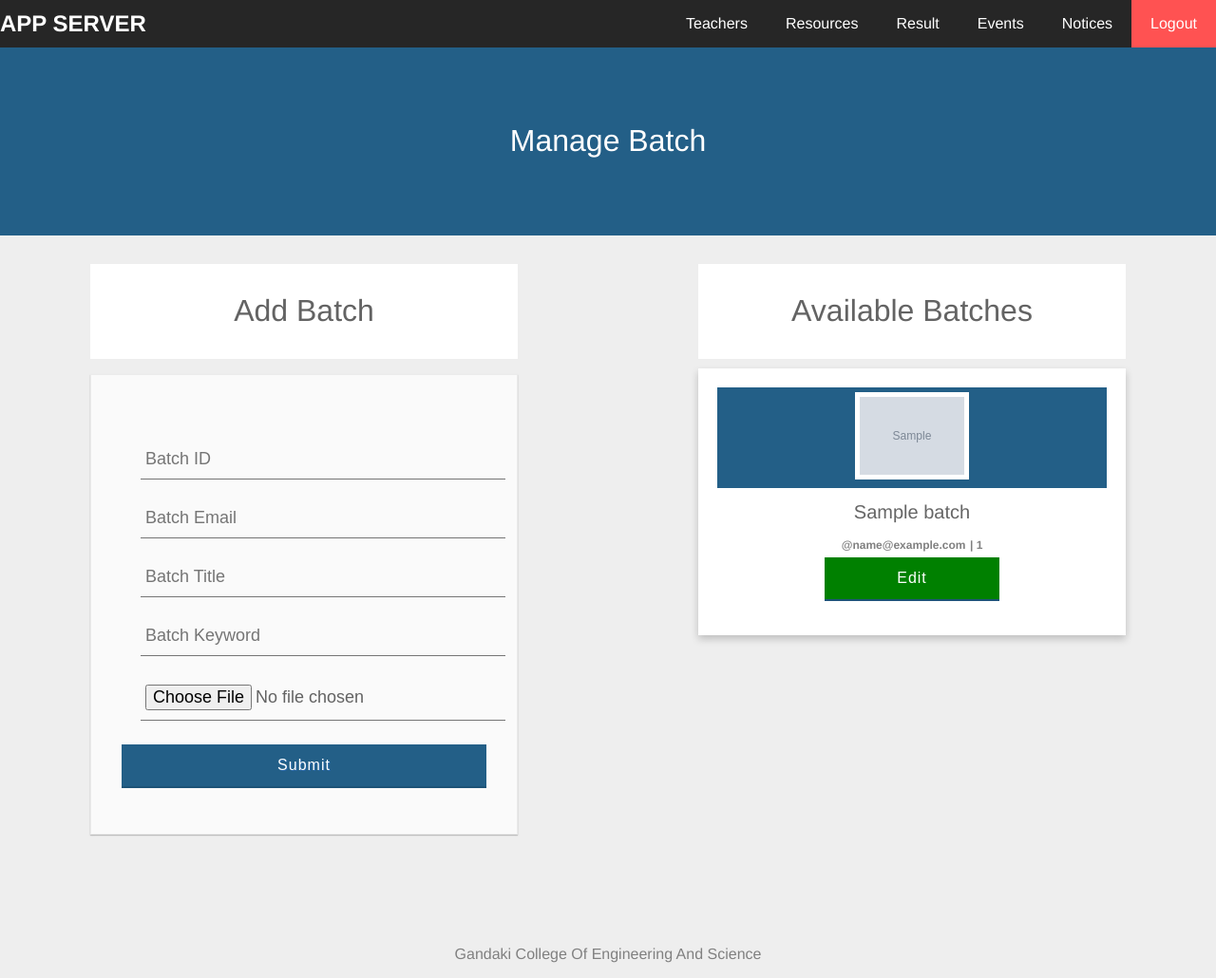
After one commit to ananta/college-app, a PHP site: page /gcesServer/pages/admin/admin_batch.php in a window 1280 px wide. The commit adds this page. Shown: the whole page at 95% size. Run offline with PHP 8.4, Linux system fonts and the light colour scheme; the visitor is signed in with stand-in values (Sample User, id 1); tables that the repository leaves empty or names only in its code hold one stand-in row (values such as "Sample post"); grey boxes marked "Sample" are stand-in pictures.

Commit message:
Batch Functionality Updated

```diff
--- a/css/style.css
+++ b/css/style.css
@@ -669,7 +669,7 @@ header {
 
 #snackbar.showError {
 	visibility: visible;
-	background-color:rgb(175, 76, 76);
+	background-color:rgb(192, 20, 20);
     -webkit-animation: fadein 0.5s, fadeout 0.5s 2.5s;
     animation: fadein 0.5s, fadeout 0.5s 2.5s;
 }
--- a/js/index.js
+++ b/js/index.js
@@ -7,12 +7,12 @@ function showMessage(type, message) {
       x.innerHTML = message;
       setTimeout(function(){ x.className = x.className.replace("showSuccess", ""); }, 3000);
     break;
-    case 'warning':
+    case 'error':
       var x = document.getElementById("snackbar");
       x.className = "showError";
       setTimeout(function(){ x.className = x.className.replace("showError", ""); }, 3000);
     break;
-    case 'error':
+    case 'warning':
       var x = document.getElementById("snackbar");
       x.className = "showWarning";
       setTimeout(function(){ x.className = x.className.replace("showWarning", ""); }, 3000);
--- /dev/null
+++ b/pages/admin/admin_batch.php
@@ -0,0 +1,138 @@
+<?php
+include('../../utils/session.php');
+include('../../components/header.php');
+include('../../config/config.php');
+$errors = array();
+$messages = array();
+
+if($_SERVER["REQUEST_METHOD"] == "POST"){
+    $b_id =$_POST["b_id"];
+    $b_email =$_POST["b_email"];
+    $b_title =$_POST["b_title"];
+    $b_keyword =$_POST["b_keyword"];
+    $file = $_FILES["batchImg"];
+
+
+    $profile_picture_location="";
+    if(empty($b_id)){ array_push($errors, "Batch ID Required");};
+    if(empty($b_email)){ array_push($errors, "Batch Email Required");};
+    if(empty($b_title)){ array_push($errors, "Batch Title Required");};
+    if(empty($b_keyword)){ array_push($errors, "Batch Keyword Required");};
+    $file_name = $file['name'];
+    $file_temp_name = $file['tmp_name'];
+    $file_size = $file['size'];
+    $file_error = $file['error'];
+    $file_type = $file['type'];
+    if($file_size != 0){
+        $file_ext = explode('.', $file_name);
+        $file_actual_ext = strtolower(end($file_ext));
+        $allowed = array('jpg','jpeg','png','pdf');
+        if(in_array($file_actual_ext, $allowed)){
+            if($file_error === 0 ){
+                if($file_size < 10000000){
+                    $file_nameNew = uniqid('', true).".".$file_actual_ext;
+                    if(move_uploaded_file($file_temp_name, $mainLocation."uploads/batch/landing-picture/".$file_nameNew)){
+                          $batch_picture_location = $file_nameNew;
+                    } else {
+                        array_push($errors, "Something went wrong");
+                    }
+                } else {
+                    array_push($errors, "Your File is Too Big");
+                }
+            }else{
+                array_push($errors, "Something Went Wrong!");
+            }
+        }else{
+            array_push($errors, "File With ".$file_actual_ext." extension is not supported");
+        }
+    }
+    if(count($errors) == 0){
+        $batch_check_query = "SELECT * FROM batch WHERE batch_id='$b_id'  LIMIT 1";
+        $result = mysqli_query($db, $batch_check_query);
+        $batch = mysqli_fetch_assoc($result);
+
+        if ($batch) {
+          if ($batch['batch_id'] === $b_id) {
+            array_push($errors, "Batch ID already exists! Please Use Different Batch ID");
+          }
+        }else{
+            $query = "INSERT INTO batch ( batch_id, batch_email, batch_title, batch_keyword, batch_img) VALUES ('".$b_id."','". $b_email."','". $b_title."','". $b_keyword."','".$batch_picture_location."')";
+            $data = mysqli_query($db, $query);
+            if($data){
+                $messages[] = "Added Batch ".$b_title;
+            }else{
+                $errors[] = "ERROR ". $query;
+            }
+        }
+    }
+}
+?>
+    <div class="heroic-header">
+        <h1 class="heroic-title">Manage Batch</h1>
+    </div>
+    <div class="row">
+        <div class="column">
+            <div class="minorCardHeader">
+                <h1>Add Batch</h1>
+            </div>
+            <form method="post" action="" id="batchform" enctype="multipart/form-data">
+                <?php include('../../components/errors.php')?>
+                <?php include('../../components/message.php')?>
+                <input type="text" name="b_id" placeholder="Batch ID"/>
+                <input type="email" name="b_email" placeholder="Batch Email"/>
+                <input type="text" name="b_title" placeholder="Batch Title"/>
+                <input type="text" name="b_keyword" placeholder="Batch Keyword"/>
+                <input type="file" name="batchImg" placeholder="Class Photo"/>
+                <input type="submit"class="button buttonBlue" name="AddBatch" value="Submit"/>
+            </form>
+        </div>
+        <div class="column">
+            <div class="minorCardHeader" style="">
+                <h1>Available Batches</h1>
+            </div>
+        <?php
+ if($_SERVER["REQUEST_METHOD"] == "GET" || $_SERVER["REQUEST_METHOD"] == "POST"){
+    $sql = "SELECT * FROM batch";
+    $result = mysqli_query($db,$sql);
+    echo '<div class="centeredContainer">
+            <div class="controllableList">
+                <ul>
+            ';
+    while($row = mysqli_fetch_array($result)){
+
+        echo '
+                <li>
+                <div style="display:inline;">
+                    <div style="background-color:#235F87; padding:5px;">
+                    <img style="" src="'.(($row['batch_img'])?($mainPage.'uploads/batch/landing-picture/'.$row['batch_img']):($mainPage.'res/avatar.png')).'" alt="Batch Banner">
+                    </div>
+                        <h1>'.$row['batch_title'].'</h1>
+                        <h4>'."@".$row['batch_email'].'</h4>
+                        <h4>| '.$row['batch_id'].'</h4>
+                    </div>
+                    <div class="controllableListButtons">
+                        <a href="'.$mainPage.'pages/edit/edit_batchs.php?editBatch='.$row['batch_id'].'">
+                            <button class="button" style="background-color:green;">Edit</button>
+                        </a>
+                    </div>
+                </li>
+        ';
+        }
+        echo '
+            </ul>
+        </div>
+    </div>';
+}
+?>
+        </div>
+    </div>
+    <?php
+    include('../../components/snackbar.php');
+    include('../../components/footer.php');
+    if(isset($_GET["message"])){
+        echo "<script type='text/javascript'>showMessage('success', '".$_GET["message"]."')</script>";
+    }
+    if(isset($_GET["error"])){
+        echo "<script type='text/javascript'>showMessage('error', '".$_GET["error"]."')</script>";
+    }
+?>
--- a/utils/verifier.php
+++ b/utils/verifier.php
@@ -1,5 +1,5 @@
 <?php
-$acceptedArray = ["editEvent", "editTeacher", "editResource", "editResult", "editTeacher", "editNotice"];
+$acceptedArray = ["editEvent", "editTeacher", "editResource", "editResult", "editTeacher", "editNotice", "editBatch"];
 function add_to_db($key, $content) {
     global $db;
     global $verified;
@@ -14,6 +14,9 @@ function add_to_db($key, $content) {
         $sql = 'SELECT * FROM teacher WHERE id='.$content.';';
         $result = mysqli_query($db,$sql);
         $verified = (mysqli_num_rows($result) > 0) ? true : false;
+        break;
+        case "editBatch":
+        $verified = ($_SESSION["login_user"] == "admin") ? true : false;
         break;
     }
 }
```
Also changed, not shown: pages/edit/edit_batchs.php (added, +135 -0 lines), res/react.png (added).
